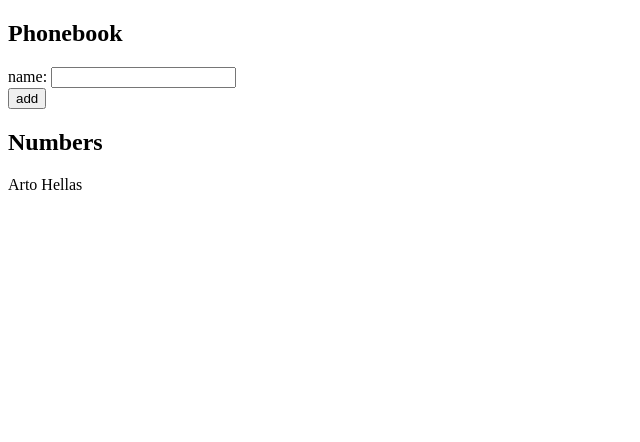
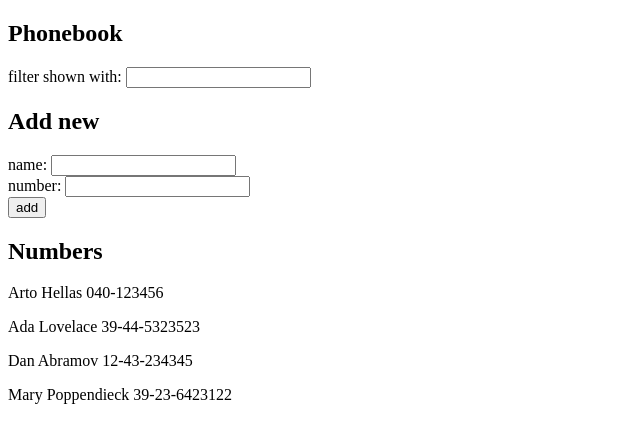
Before and after one commit to MiniWalls/Full-Stack-open, a React (Create React App) app in the folder part2/phonebook/: page / in a window 1280 px wide. Shown: the top 442 px of the page, without its empty margins (0-640 px from the left). Built offline with nearby package versions, Linux system fonts and the light colour scheme.

Commit message:
Completed exercise 2.8-2.9

```diff
--- a/part2/phonebook/src/App.js
+++ b/part2/phonebook/src/App.js
@@ -2,37 +2,59 @@
 
 const App = () => {
   const [persons, setPersons] = useState([
-    { name: 'Arto Hellas' }
+    { name: 'Arto Hellas', number: '040-123456', id: 1 },
+    { name: 'Ada Lovelace', number: '39-44-5323523', id: 2 },
+    { name: 'Dan Abramov', number: '12-43-234345', id: 3 },
+    { name: 'Mary Poppendieck', number: '39-23-6423122', id: 4 }
   ])
   const [newName, setNewName] = useState('')
+  const [newNumber, setNewNumber] = useState('')
+  const [filter, setFilter] = useState('')
 
   const handleNameChange = (event) => {
     setNewName(event.target.value)
   }
 
+  const handleNumberChange = (event) => {
+    setNewNumber(event.target.value)
+  }
+
+  const handleFilterChange = (event) => {
+    setFilter(event.target.value)
+  }
+
   const addPerson = (event) => {
     event.preventDefault()
     const personObject = {
-      name: newName
+      name: newName,
+      number: newNumber
     }
     persons.some(element => element.name === personObject.name) ? alert(`${personObject.name} already exists`) : setPersons(persons.concat(personObject))
     setNewName('')
+    setNewNumber('')
   }
 
   return (
     <div>
       <h2>Phonebook</h2>
+        <div>
+          filter shown with: <input onChange={(handleFilterChange)} />
+        </div>
+      <h2>Add new</h2>
       <form onSubmit={addPerson}>
         <div>
           name: <input value={newName} onChange={handleNameChange} />
+        </div>
+        <div>
+          number: <input value={newNumber} onChange={handleNumberChange} />
         </div>
         <div>
           <button type="submit">add</button>
         </div>
       </form>
       <h2>Numbers</h2>
-        {persons.map(person =>
-          <p key={person.name}>{person.name}</p>
+        {persons.map(person => {
+          return person.name.toLowerCase().includes(filter.toLowerCase()) ? <p key={person.name}>{person.name} {person.number}</p> : null }
         )}
     </div>
   )
```
